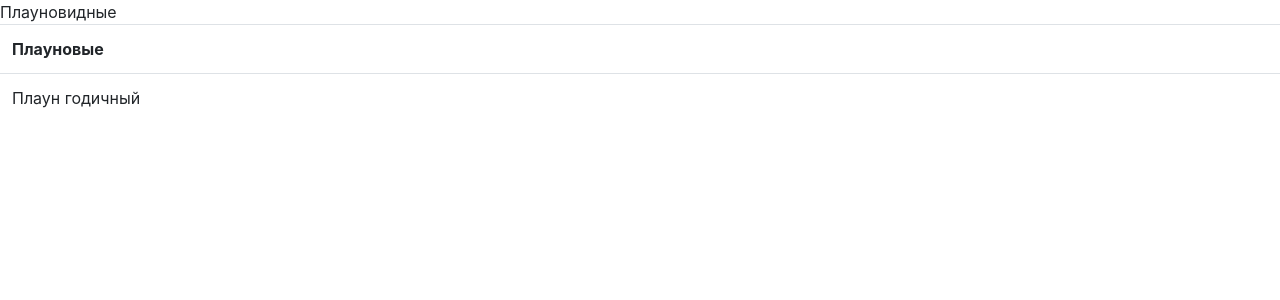
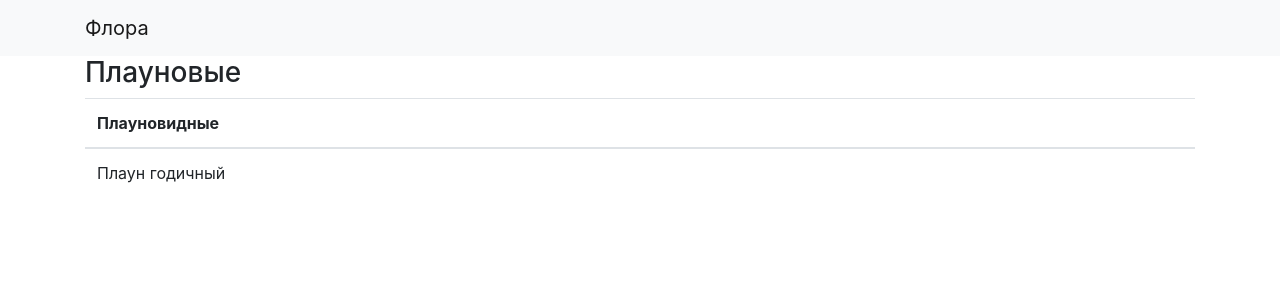
Before and after one commit to meamuri/biology-project, a React (Create React App) app in the folder florab/: page /flora in a window 1280 px wide. Shown: the top 300 px of the page. Built offline with nearby package versions, Linux system fonts and the light colour scheme.

Commit message:
add more markup

```diff
--- a/florab/src/Table.js
+++ b/florab/src/Table.js
@@ -4,15 +4,26 @@ import './Table.css';
 function Table() {
     return (
         <div>
+            <nav className="navbar navbar-expand-lg navbar-light bg-light">
+                <div className="container">
+                    <a className="navbar-brand" href="#">Флора</a>
+                </div>
+            </nav>
+        <div className="container">
+            <h3>Плауновые</h3>
             <table className="table">
-                <thead>Плауновидные</thead>
+                <thead>
                 <tr>
-                    <th>Плауновые</th>
+                    <th>Плауновидные</th>
                 </tr>
+                </thead>
+                <tbody>
                 <tr>
                     <td>Плаун годичный</td>
                 </tr>
+                </tbody>
             </table>
+        </div>
         </div>
     );
 }
```
